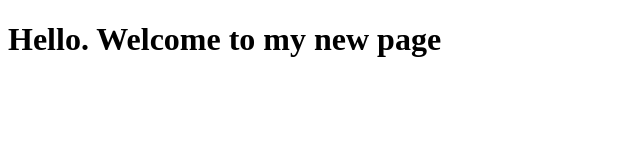
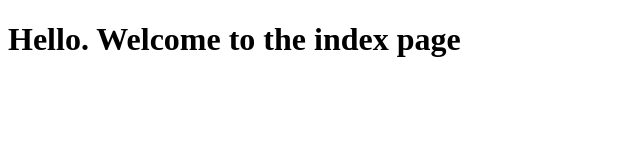
Before and after one commit to braddias/lectur0, a plain HTML site: page index.html in a window 1280 px wide. Shown: the whole page, without its empty margins (0-640 px from the left). Drawn offline with Linux system fonts and the light colour scheme.

Commit message:
Update index.html

```diff
--- a/index.html
+++ b/index.html
@@ -8,6 +8,6 @@
 
 <body>
 
-<H1> Hello. Welcome to my new page </H1>
+<H1> Hello. Welcome to the index page </H1>
 
 </body>
```
